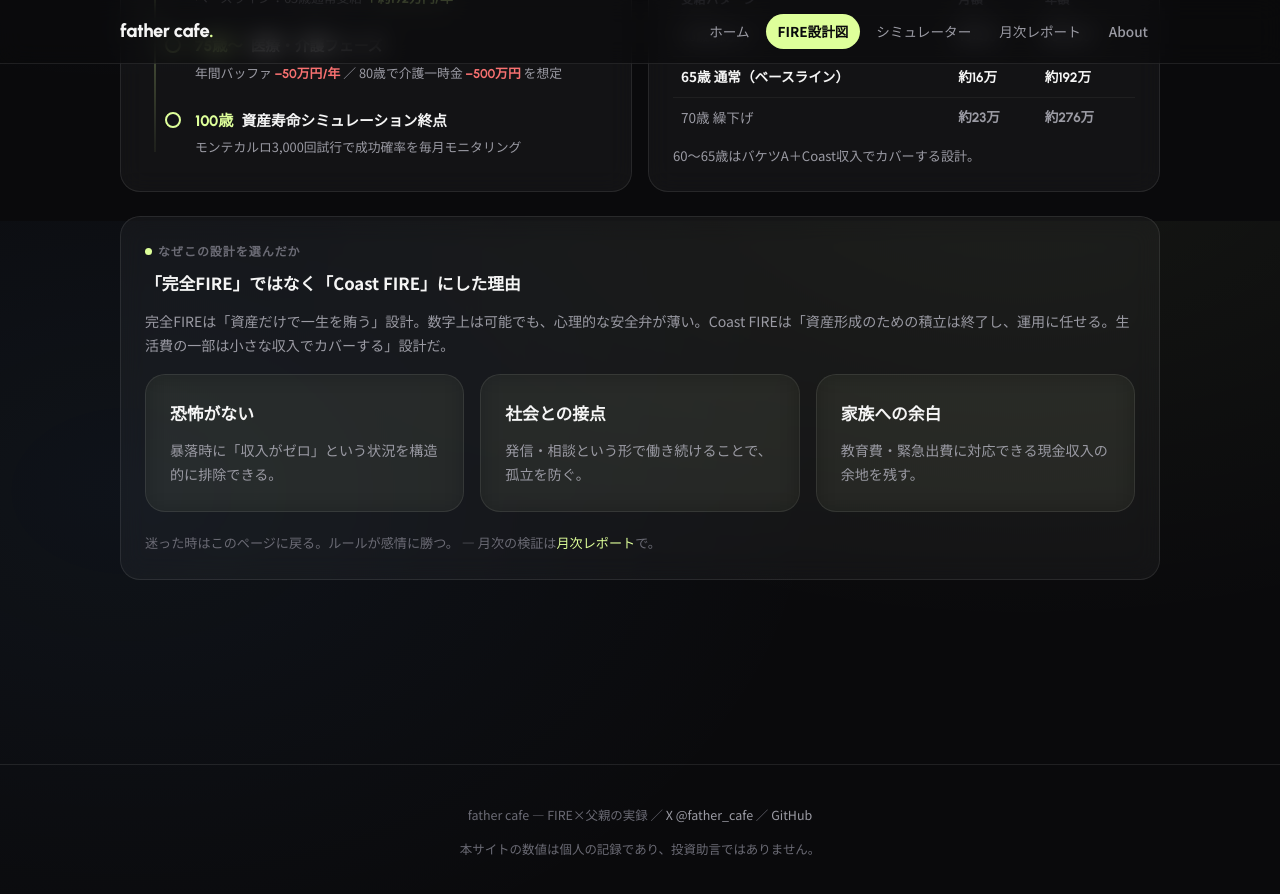
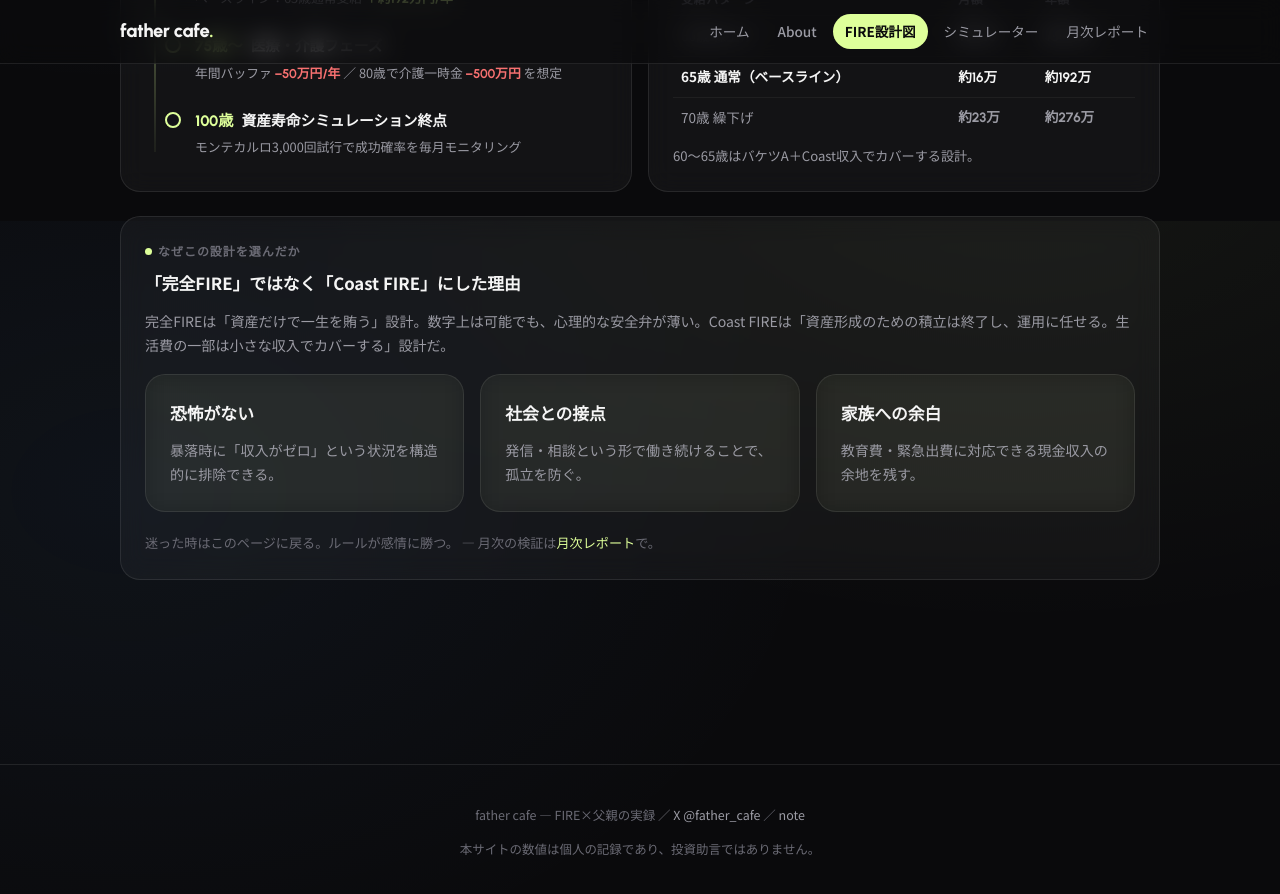
Before and after one commit to Koryo1982/fire-design, a Jekyll site: the page built from design/index.html, in a window 1280 px wide and 900 px high, scrolled down 1579 px. Shown: the top 894 px of the window. Built offline with Jekyll 4.4.1, drawn with Linux system fonts in a browser that asks for light colours.

Commit message:
fix: シミュレーター注意バナーの崩れとナビ順序を統一
計算後にverdictのtileクラスが消える不具合を修正し、全ページのナビをconfig.js基準に揃える。

Co-authored-by: Cursor <cursoragent@cursor.com>

```diff
--- a/_layouts/bento.html
+++ b/_layouts/bento.html
@@ -24,27 +24,20 @@
 </head>
 <body>
 
-<header class="bento-header">
-  <div class="bento-header-inner">
-    <a class="bento-logo" href="/fire-design/">father cafe<span class="logo-dot">.</span></a>
-    <nav class="bento-nav">
-      <a href="/fire-design/" {% if page.nav == 'home' %}class="active"{% endif %}>ホーム</a>
-      <a href="/fire-design/design/" {% if page.nav == 'design' %}class="active"{% endif %}>FIRE設計図</a>
-      <a href="/fire-design/simulator/" {% if page.nav == 'simulator' %}class="active"{% endif %}>シミュレーター</a>
-      <a href="/fire-design/monthly-report/2026/06/15/monthly-report-002/" {% if page.nav == 'report' %}class="active"{% endif %}>月次レポート</a>
-      <a href="/fire-design/about/" {% if page.nav == 'about' %}class="active"{% endif %}>About</a>
-    </nav>
-  </div>
-</header>
+<header class="bento-header" id="site-header"></header>
 
 <main class="bento-wrap">
 {{ content }}
 </main>
 
-<footer class="bento-footer">
-  <p>father cafe — FIRE&times;父親の実録 ／ <a href="https://x.com/father_cafe">X @father_cafe</a> ／ <a href="{{ site.github.repository_url }}">GitHub</a></p>
-  <p>本サイトの数値は個人の記録であり、投資助言ではありません。</p>
-</footer>
+<footer class="bento-footer" id="site-footer"></footer>
+
+<script src="{{ '/assets/js/config.js' | relative_url }}"></script>
+<script>
+document.addEventListener("DOMContentLoaded", function () {
+  try { SiteUI.init("{{ page.nav | default: 'home' }}"); } catch (e) { console.error(e); }
+});
+</script>
 
 </body>
 </html>
--- a/_layouts/default.html
+++ b/_layouts/default.html
@@ -197,10 +197,10 @@ blockquote p{margin:0}
 
 <nav class="site-nav">
 <a href="/fire-design/">&#x1F3E0; &#x30DB;&#x30FC;&#x30E0;</a><span class="sep"> | </span>
+<a href="/fire-design/about.html">&#x1F464; About</a><span class="sep"> | </span>
 <a href="/fire-design/design/">&#x1F5FA;&#xFE0F; FIRE&#x8A2D;&#x8A08;&#x56F3;</a><span class="sep"> | </span>
 <a href="/fire-design/simulator/">&#x1F9EE; &#x30B7;&#x30DF;&#x30E5;&#x30EC;&#x30FC;&#x30BF;&#x30FC;</a><span class="sep"> | </span>
-<a href="/fire-design/monthly-report/">&#x1F4CA; &#x6708;&#x6B21;&#x30EC;&#x30DD;&#x30FC;&#x30C8;</a><span class="sep"> | </span>
-<a href="/fire-design/about/">&#x1F464; About</a>
+<a href="/fire-design/monthly-report/2026/06/15/monthly-report-002/">&#x1F4CA; &#x6708;&#x6B21;&#x30EC;&#x30DD;&#x30FC;&#x30C8;</a>
 </nav>
 
 {{ content }}
--- a/assets/js/config.js
+++ b/assets/js/config.js
@@ -46,7 +46,7 @@
       { id: "home",      label: "ホーム",       href: BASE + "/" },
       { id: "about",     label: "About",        href: BASE + "/about.html" },
       // Phase 2〜3 完成までは既存ページへ向ける（リンク切れ防止）
-      { id: "plan",      label: "FIRE設計図",   href: BASE + "/design/" },
+      { id: "design",    label: "FIRE設計図",   href: BASE + "/design/" },
       { id: "simulator", label: "シミュレーター", href: BASE + "/simulator/" },
       { id: "report",    label: "月次レポート",  href: BASE + "/monthly-report/2026/06/15/monthly-report-002/" }
     ]
--- a/simulator/index.html
+++ b/simulator/index.html
@@ -678,7 +678,7 @@ class SimulatorUI {
 
     // --- 判定サマリー ---
     const verdict = this.$("verdict");
-    verdict.className = "";
+    verdict.classList.remove("v-safe", "v-ok", "v-warn", "v-danger");
     let badge, detail;
     if (rate >= 90) {
       verdict.classList.add("v-safe");
```
Also changed, not shown: assets/css/global.css (+7 -0 lines).
